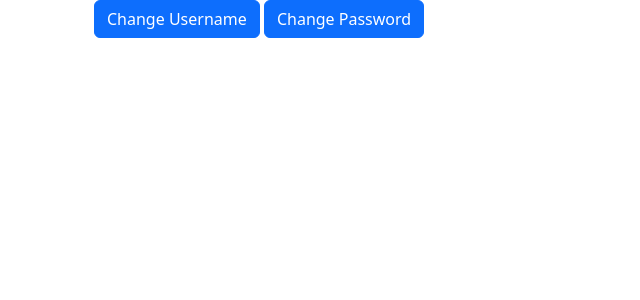
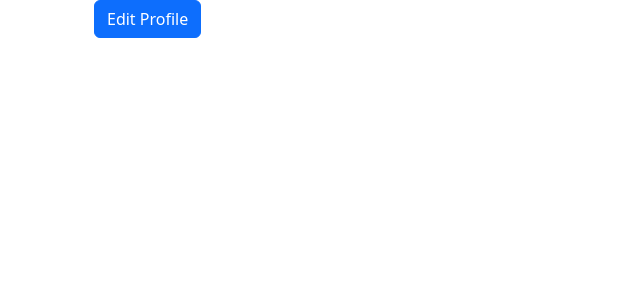
Before and after one commit to DiarTor/weblog, a Django app: page /account/profile/ in a window 1280 px wide. Shown: the part 56-356 px from the top of the page, without its empty margins (0-640 px from the left). Run offline with Django 4.2, Linux system fonts and the light colour scheme.

Commit message:
Updated edit profile section

```diff
--- a/users/forms.py
+++ b/users/forms.py
@@ -15,7 +15,7 @@ class RegisterForm(UserCreationForm):
 
 class ChangeUsernameForm(forms.Form):
     username_help_text = "Enter Your New Username"
-    new_username = forms.CharField(max_length=50, help_text=username_help_text)
+    username = forms.CharField(max_length=50, help_text=username_help_text, required=False)
 
     @property
     def check_exist(self):
--- a/users/templates/users/profile.html
+++ b/users/templates/users/profile.html
@@ -4,7 +4,6 @@
 {% endblock %}
 {% block content %}
     <div class="container">
-        <a href="{% url 'change_username' %}"><button type="button" class="btn btn-primary btn-sl btn-block">Change Username</button></a>
-        <a href="{% url 'change_password' %}"><button type="button" class="btn btn-primary btn-sl btn-block">Change Password</button></a>
+        <a href="{% url 'edit_profile' %}"><button type="button" class="btn btn-primary btn-sl btn-block">Edit Profile</button></a>
     </div>
 {% endblock %}
--- a/users/urls.py
+++ b/users/urls.py
@@ -3,6 +3,7 @@ from users import views
 urlpatterns = [
     path('profile/', views.profile, name="profile"),
     path('sign-up/', views.sign_up, name='sign_up'),
-    path('change-username/', views.change_username, name='change_username'),
+    path('edit-profile', views.edit_profile, name='edit_profile'),
+    # path('change-username/', views.change_username, name='change_username'),
     path('change-password/', views.CustomPasswordChangeView.as_view(template_name='registration/password-change.html'), name='change_password')
 ]
--- a/users/views.py
+++ b/users/views.py
@@ -17,6 +17,25 @@ class CustomPasswordChangeView(PasswordChangeView):
 def profile(request):
     return render(request, 'users/profile.html')
 
+def edit_profile(request):
+    if request.method == "POST":
+        form = ChangeUsernameForm(request.POST)
+
+        if form.is_valid():
+            if not request.POST['username'] == '':
+                try:
+                    user = request.user
+                    user.username = request.POST['username']
+                    user.save()
+                    return redirect('home-page')
+                except IntegrityError:
+                    messages.error(request, 'Username Is Invalid Please Try Another One.')
+                    form = ChangeUsernameForm()
+    else:
+        form = ChangeUsernameForm()
+    return render(request, 'users/edit_profile.html', {'form': form})
+
+
 
 def sign_up(request):
     if request.method == "POST":
@@ -34,22 +53,22 @@ def log_in(request):
     return render(request, 'users/templates/registration/login.html')
 
 
-def change_username(request):
-    if request.method == "POST":
-        form = ChangeUsernameForm(request.POST)
-        if form.is_valid():
-            # if ChangeUsernameForm.check_exist:
-            #     messages.error(request, 'Username Is Invalid Please Try Another One.')
-            #     form = ChangeUsernameForm()
-            # else:
-            try:
-                user = request.user
-                user.username = request.POST['new_username']
-                user.save()
-                return redirect('home-page')
-            except IntegrityError:
-                messages.error(request, 'Username Is Invalid Please Try Another One.')
-                form = ChangeUsernameForm()
-    else:
-        form = ChangeUsernameForm()
-    return render(request, 'users/change_username.html', {'form': form})
+# def change_username(request):
+#     if request.method == "POST":
+#         form = ChangeUsernameForm(request.POST)
+#         if form.is_valid():
+#             # if ChangeUsernameForm.check_exist:
+#             #     messages.error(request, 'Username Is Invalid Please Try Another One.')
+#             #     form = ChangeUsernameForm()
+#             # else:
+#             try:
+#                 user = request.user
+#                 user.username = request.POST['new_username']
+#                 user.save()
+#                 return redirect('home-page')
+#             except IntegrityError:
+#                 messages.error(request, 'Username Is Invalid Please Try Another One.')
+#                 form = ChangeUsernameForm()
+#     else:
+#         form = ChangeUsernameForm()
+#     return render(request, 'users/change_username.html', {'form': form})
```
Also changed, not shown: users/templates/users/edit_profile.html (added, +24 -0 lines).
